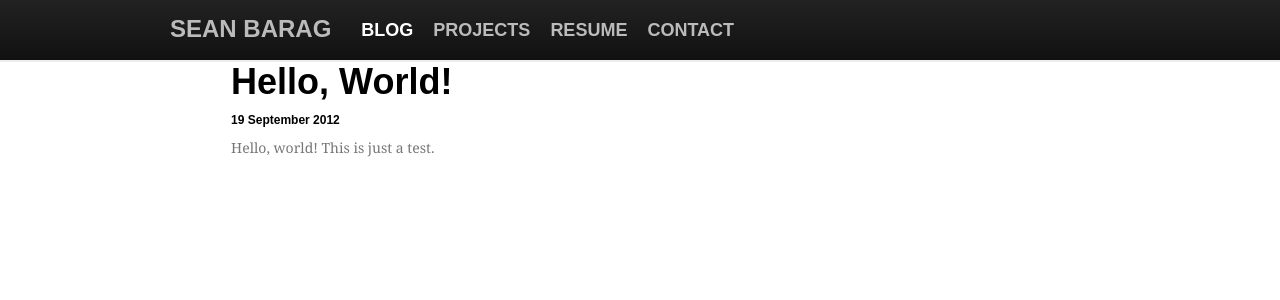
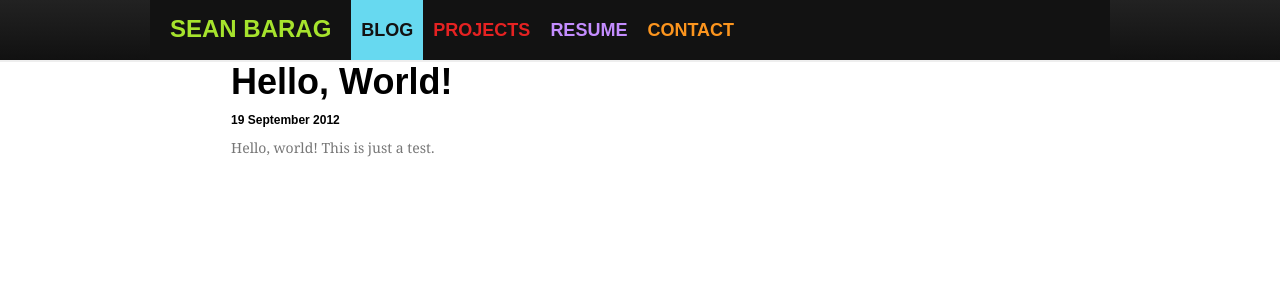
Before and after one commit to sjbarag/sjbarag.github.com, a Jekyll site: the page built from _posts/2012-09-19-hello-world.markdown, in a window 1280 px wide. Shown: the top 300 px of the page. Built offline with Jekyll 4.4.1, drawn with Linux system fonts in a browser that asks for light colours; nearby versions of some CDN libraries; some web fonts are replaced; library files that are not in the unit come from our copies; Markdown is read by kramdown in place of the engine named in the settings.

Commit message:
Reapply molokai coloring to post layout

```diff
--- a/_layouts/post.html
+++ b/_layouts/post.html
@@ -14,6 +14,7 @@
 				padding-top: 60px; /* 60px to make the container go all the way to the bottom of the topbar */
 			}
 		</style>
+		<link href="/css/molokai-header.css" rel="stylesheet">
 
 		<!-- HTML5 shim, for IE6-8 support of HTML5 elements -->
 		<!--[if lt IE 9]>
@@ -24,18 +25,19 @@
 		<link rel="shortcut icon" href="ico/favicon.ico">
 	</head>
 
-	<body class="main-active">
-
+	<body>
 		<div class="navbar navbar-inverse navbar-fixed-top">
 			<div class="navbar-inner">
 				<div class="container">
 					<a class="brand" href="/">Sean Barag</a>
-					<ul class="nav">
-						<li class="active"><a href="/blog">Blog</a></li>
-						<li><a href="#projects">Projects</a></li>
-						<li><a href="#resume">Resume</a></li>
-						<li><a href="#contact">Contact</a></li>
-					</ul>
+					<div class="nav-collapse collapse">
+						<ul class="nav">
+							<li class="active" id="blog"><a href="/blog">Blog</a></li>
+							<li id="projects"><a href="#projects">Projects</a></li>
+							<li id="resume"><a href="#resume">Resume</a></li>
+							<li id="contact"><a href="#contact">Contact</a></li>
+						</ul>
+					</div><!--/.nav-collapse -->
 				</div>
 			</div>
 		</div>
@@ -43,9 +45,9 @@
 		<div class="container-fluid">
 			<div class="row-fluid">
 				<div class="span8 offset2">
-						<h2>{{ page.title }}</h2>
-						<h6>{{ page.date | date_to_long_string }}</h6>
-						{{ content }}
+					<h2>{{ page.title }}</h2>
+					<h6>{{ page.date | date_to_long_string }}</h6>
+					{{ content }}
 				</div> <!-- /span8 -->
 			</div> <!-- /row-fluid -->
 		</div> <!-- /container-fluid -->
```
